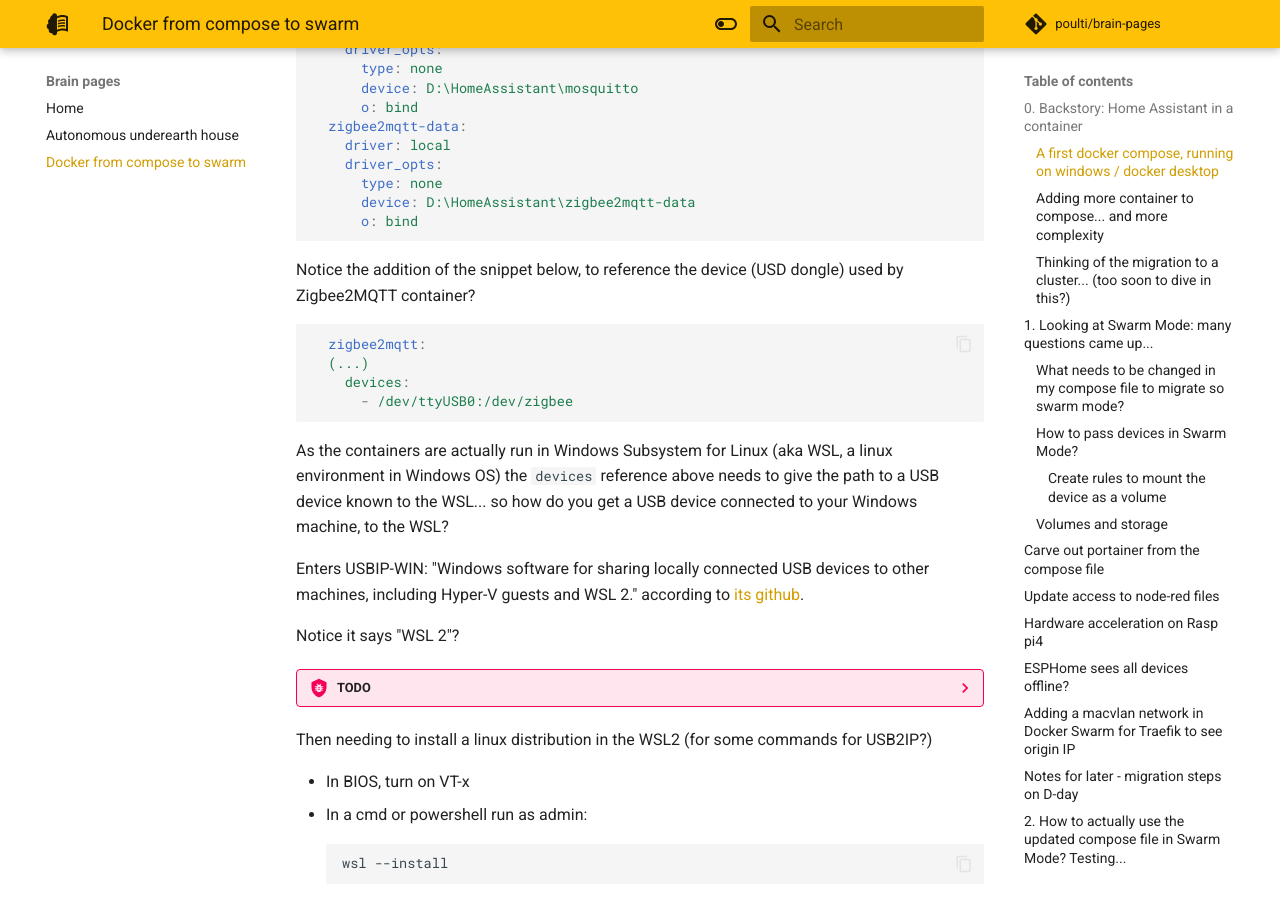
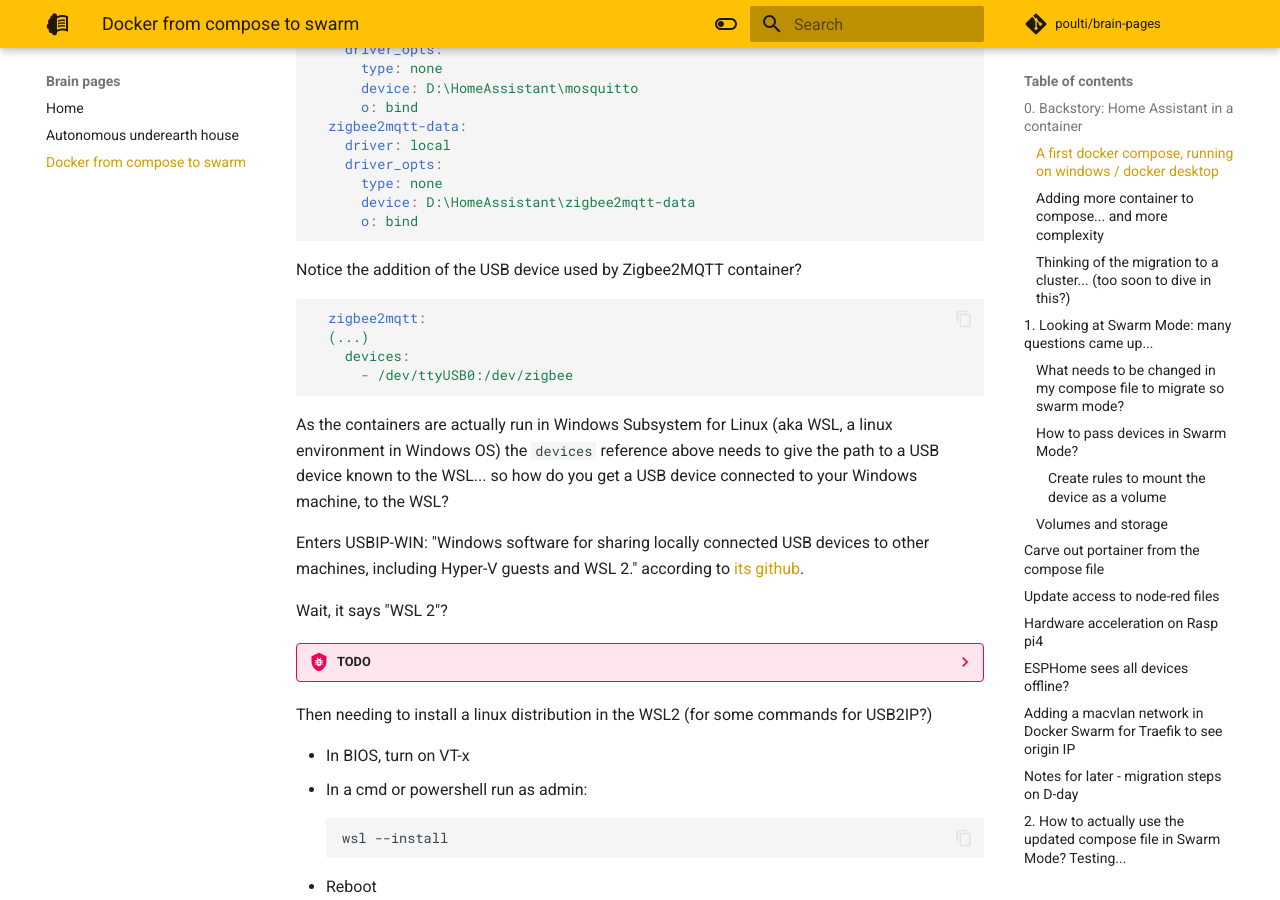
Before and after one commit to poulti/brain-pages, an MkDocs documentation site: the page built from docs/docker-from-compose-to-swarm.md, in a window 1280 px wide and 900 px high, scrolled down 2965 px. Built offline with MkDocs 1.6.1 and Material for MkDocs 9.7.7, drawn with Linux system fonts in a browser that asks for light colours; comment, search, counter and statistics services are not loaded.

Commit message:
Clarified USB device

````diff
--- a/docs/docker-from-compose-to-swarm.md
+++ b/docs/docker-from-compose-to-swarm.md
@@ -128,7 +128,7 @@
       o: bind
 ```
 
-Notice the addition of the snippet below, to reference the device (USD dongle) used by Zigbee2MQTT container?
+Notice the addition of the USB device used by Zigbee2MQTT container?
 ```yaml
   zigbee2mqtt:
   (...)
@@ -140,7 +140,7 @@
 
 Enters USBIP-WIN: "Windows software for sharing locally connected USB devices to other machines, including Hyper-V guests and WSL 2." according to [its github](https://github.com/dorssel/usbipd-win).
 
-Notice it says "WSL 2"?
+Wait, it says "WSL 2"?
 
 ??? bug "TODO"
     need to pass the USB to WSL/Linux
````
